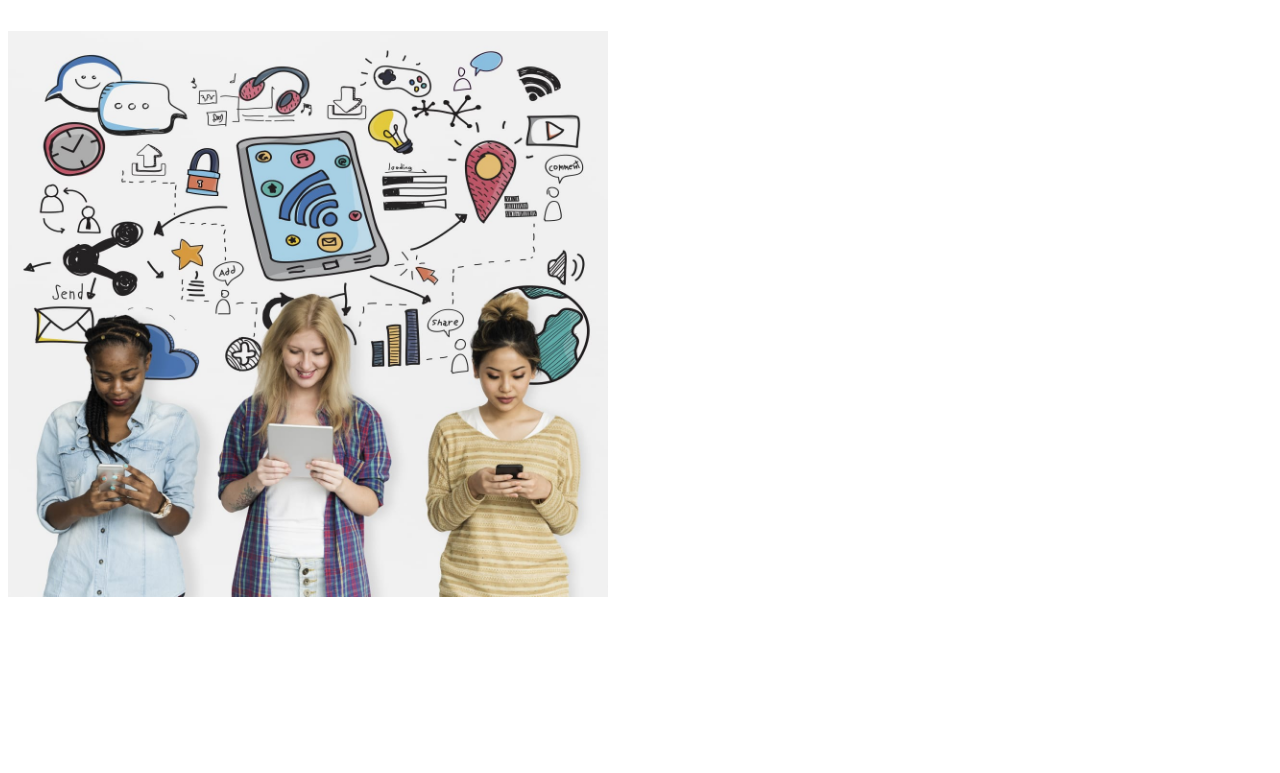
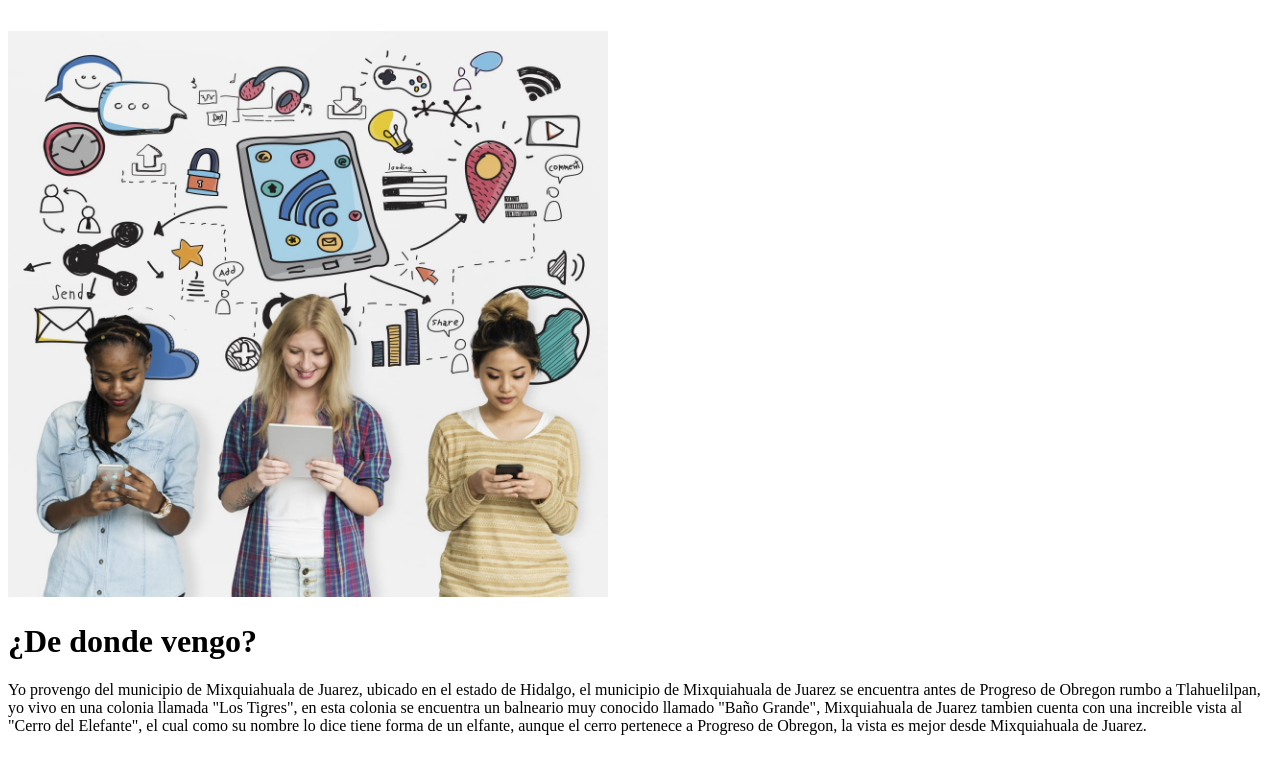
Before and after one commit to ignaciomal/ignaciomal.github.io, a plain HTML site: page index.html in a window 1280 px wide. Shown: the part 887-1660 px from the top of the page. Before the commit the page ends 1496 px from the top, so only its background shows below. Drawn offline with Linux system fonts and the light colour scheme.

Commit message:
Pregunta 3
Se creo a preguna 3 y se respondio

```diff
--- a/index.html
+++ b/index.html
@@ -16,5 +16,8 @@
     <br>
     <img src="imagenes/tics.jpeg" width="600">
     <br>
+    <h1>¿De donde vengo?</h1>
+    <p>Yo provengo del municipio de Mixquiahuala de Juarez, ubicado en el estado de Hidalgo, el municipio de Mixquiahuala de Juarez se encuentra antes de Progreso de Obregon rumbo a Tlahuelilpan, yo vivo en una colonia llamada "Los Tigres", en esta colonia se encuentra un balneario muy conocido llamado "Baño Grande", Mixquiahuala de Juarez tambien cuenta con una increible vista al "Cerro del Elefante", el cual como su nombre lo dice tiene forma de un elfante, aunque el cerro pertenece a Progreso de Obregon, la vista es mejor desde Mixquiahuala de Juarez.</p>
+    <br>
 </body>
 </html>
```
